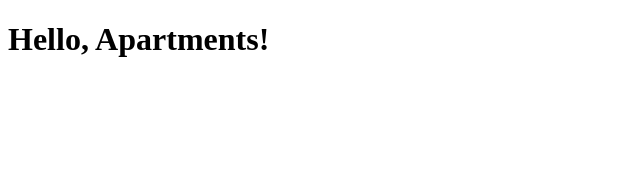
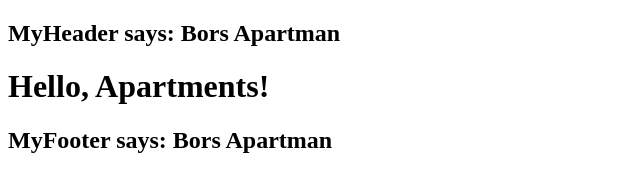
Before and after one commit to gvasko/apartment-js, a website: page app/index.html in a window 1280 px wide. Shown: the whole page, without its empty margins (0-640 px from the left). Drawn offline with nearby package versions, Linux system fonts and the light colour scheme; some packages are replaced by stand-ins of ours.

Commit message:
Add header and footer

```diff
--- a/app/index.html
+++ b/app/index.html
@@ -3,18 +3,30 @@
 	<head>
 		<meta charset="utf-8">
 		<title>Apartments JS</title>
+
 		<script src="bower_components/jquery/dist/jquery.js"></script>
 		<script src="bower_components/angular/angular.js"></script>
 		<script src="bower_components/angular-resource/angular-resource.js"></script>
 		<script src="bower_components/angular-route/angular-route.js"></script>
 		<script src="app.module.js"></script>
 		<script src="app.config.js"></script>
+		<script src="my-header/my-header.component.js"></script>
+		<script src="my-footer/my-footer.component.js"></script>
 		<script src="welcome/welcome.module.js"></script>
 		<script src="welcome/welcome.component.js"></script>
 	</head>
+
 	<body>
-		<div>
-			<div ng-view/>
-		</div>
+		<header>
+			<my-header></my-header>
+		</header>
+		<main>
+			<div>
+				<div ng-view/>
+			</div>
+		</main>
+		<footer>
+			<my-footer></my-footer>
+		</footer>
 	</body>
 </html>
--- /dev/null
+++ b/app/my-footer/my-footer.component.js
@@ -0,0 +1,9 @@
+'use strict';
+
+angular.module('apartmentsApp').component('myFooter', {
+	templateUrl: 'my-footer/my-footer.template.html',
+	controller: function MyFooterController() {
+		console.log('myFooter controller called');
+		this.apartmentProviderName = 'Bors Apartman';
+	}
+});
--- /dev/null
+++ b/app/my-footer/my-footer.template.html
@@ -0,0 +1,3 @@
+<div>
+	<h2>MyFooter says: {{$ctrl.apartmentProviderName}}</h2>
+</div>
--- /dev/null
+++ b/app/my-header/my-header.component.js
@@ -0,0 +1,9 @@
+'use strict';
+
+angular.module('apartmentsApp').component('myHeader', {
+	templateUrl: 'my-header/my-header.template.html',
+	controller: function MyHeaderController() {
+		console.log('myHeader controller called');
+		this.apartmentProviderName = 'Bors Apartman';
+	}
+});
--- /dev/null
+++ b/app/my-header/my-header.template.html
@@ -0,0 +1,3 @@
+<div>
+	<h2>MyHeader says: {{$ctrl.apartmentProviderName}}</h2>
+</div>
--- a/app/welcome/welcome.component.js
+++ b/app/welcome/welcome.component.js
@@ -3,6 +3,6 @@
 angular.module('welcome').component('welcome', {
 	templateUrl: 'welcome/welcome.template.html',
 	controller: function WelcomeController() {
-		console.log('welcome-controller called');
+		console.log('welcome controller called');
 	}
 });
```
